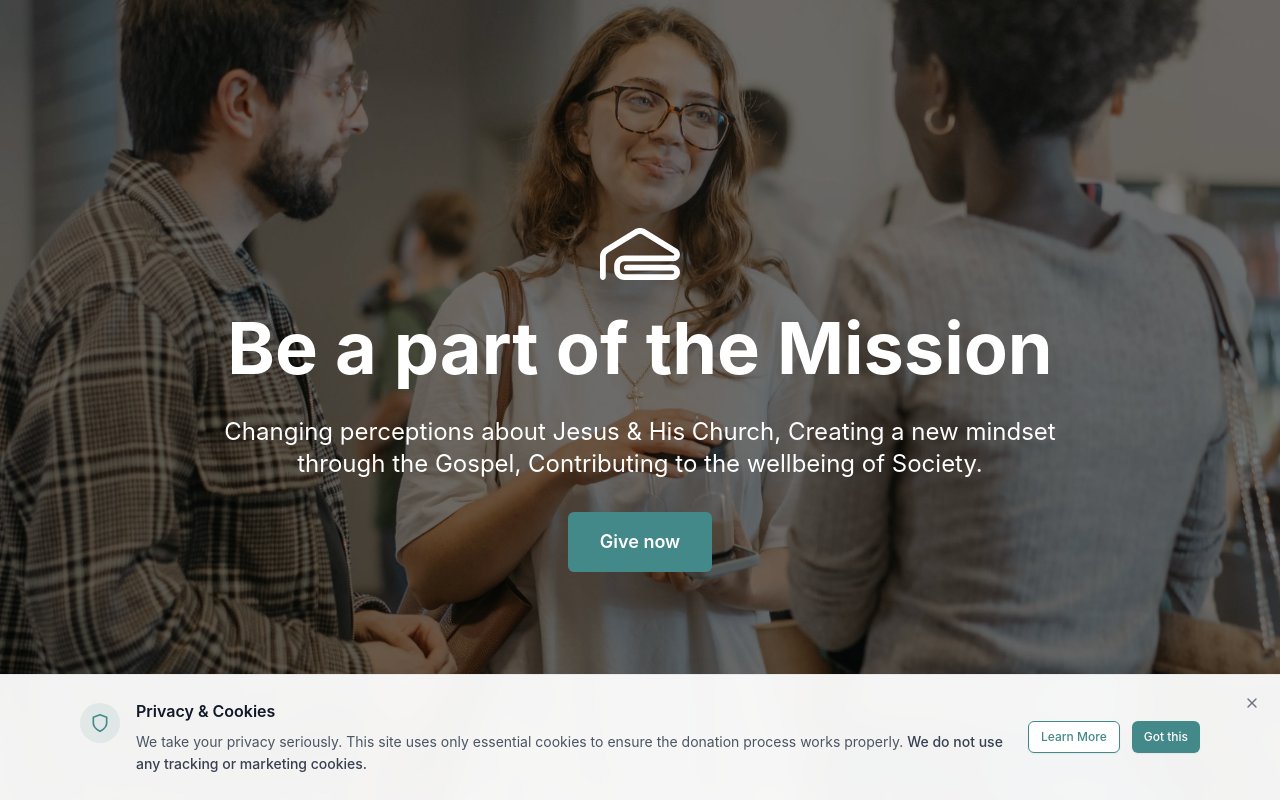
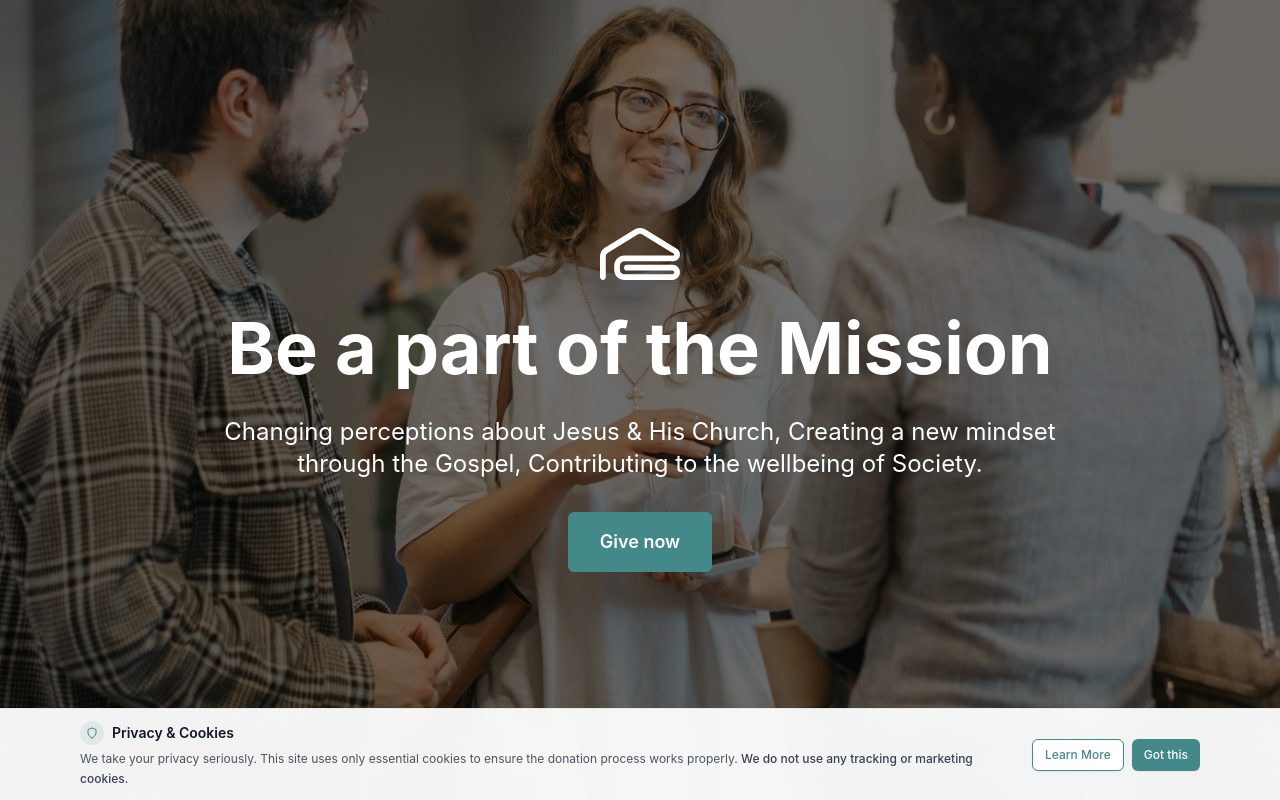
Before and after one commit to lexms/giving-online, a Next.js app: page / in a window 1280 px wide. Shown: the top 800 px of the page. Built offline with nearby package versions, Linux system fonts and the light colour scheme.

Commit message:
refactor: Update CookieOverlay component layout for improved readability and visual consistency. Adjust padding, font sizes, and icon dimensions to enhance user experience.

```diff
--- a/components/ui/cookie-overlay.tsx
+++ b/components/ui/cookie-overlay.tsx
@@ -65,24 +65,20 @@ export function CookieOverlay() {
 
       {/* Main container */}
       <div className="relative bg-white/95 backdrop-blur-md border-t border-gray-200/80 shadow-2xl">
-        <div className="max-w-6xl mx-auto px-4 py-6">
-          <div className="flex flex-col lg:flex-row items-start lg:items-center gap-6">
-            {/* Icon and content */}
-            <div className="flex items-start gap-4 flex-1">
-              <div className="flex-shrink-0 mt-1">
-                <div className="w-10 h-10 rounded-full bg-[#448989]/10 flex items-center justify-center">
-                  <Shield className="w-5 h-5 text-[#448989]" />
+        <div className="max-w-6xl mx-auto px-4 py-3">
+          <div className="flex flex-col lg:flex-row items-start lg:items-center gap-4">
+            {/* Content */}
+            <div className="flex-1 min-w-0">
+              <div className="flex items-center gap-2 mb-1">
+                <div className="w-6 h-6 rounded-full bg-[#448989]/10 flex items-center justify-center">
+                  <Shield className="w-3 h-3 text-[#448989]" />
                 </div>
-              </div>
-
-              <div className="flex-1 min-w-0">
-                <div className="flex items-center gap-2 mb-2">
-                  <h3 className="text-base font-semibold text-gray-900">
+                <h3 className="text-sm font-semibold text-gray-900">
                   Privacy & Cookies
                 </h3>
               </div>
 
-                <p className="text-sm text-gray-600 leading-relaxed">
+              <p className="text-xs text-gray-600 leading-relaxed">
                 We take your privacy seriously. This site uses only essential
                 cookies to ensure the donation process works properly.{" "}
                 <span className="font-medium text-gray-700">
@@ -90,10 +86,9 @@ export function CookieOverlay() {
                 </span>
               </p>
             </div>
-            </div>
 
             {/* Action buttons */}
-            <div className="flex items-center gap-3 flex-shrink-0">
+            <div className="flex items-center gap-2 flex-shrink-0">
               <Button
                 onClick={() =>
                   window.open(
@@ -103,7 +98,7 @@ export function CookieOverlay() {
                 }
                 variant="outline"
                 size="sm"
-                className="border-[#448989] text-[#448989] hover:bg-[#448989]/10 hover:border-[#448989] transition-colors"
+                className="border-[#448989] text-[#448989] hover:bg-[#448989]/10 hover:border-[#448989] transition-colors text-xs px-3 py-1"
               >
                 Learn More
               </Button>
@@ -111,7 +106,7 @@ export function CookieOverlay() {
               <Button
                 onClick={handleDismiss}
                 size="sm"
-                className="bg-[#448989] hover:bg-[#448989]/80 text-white shadow-sm hover:shadow-md transition-all duration-200"
+                className="bg-[#448989] hover:bg-[#448989]/80 text-white shadow-sm hover:shadow-md transition-all duration-200 text-xs px-3 py-1"
               >
                 Got this
               </Button>
@@ -120,13 +115,13 @@ export function CookieOverlay() {
         </div>
 
         {/* Close button */}
-        <button
+        {/* <button
           onClick={handleDismiss}
-          className="absolute top-4 right-4 p-1 rounded-full hover:bg-gray-100 transition-colors group"
+          className="absolute top-2 right-2 p-1 rounded-full hover:bg-gray-100 transition-colors group"
           aria-label="Close cookie notice"
         >
-          <X className="w-4 h-4 text-gray-500 group-hover:text-gray-700" />
-        </button>
+          <X className="w-3 h-3 text-gray-500 group-hover:text-gray-700" />
+        </button> */}
       </div>
     </div>
   )
```
Lines whose indentation alone changed are shown as unchanged.
